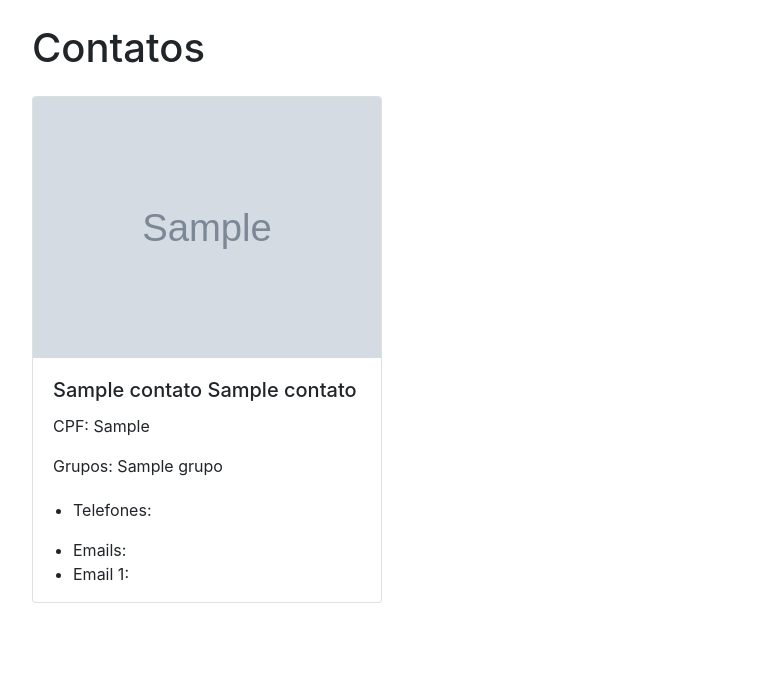
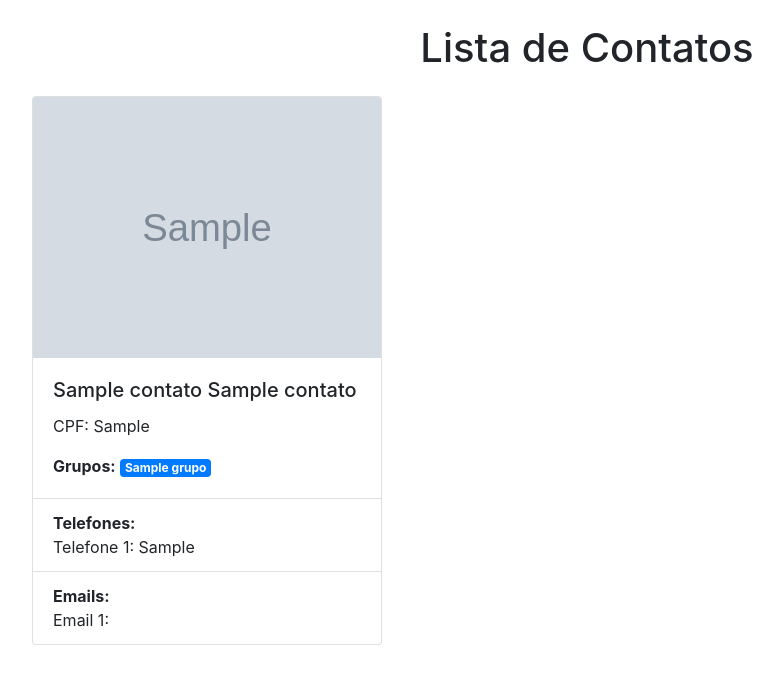
Before and after one commit to Giiovaninha/agendatelefonica, a Django app: page /contato/ in a window 1280 px wide. Shown: the top 684 px of the page, without its empty margins (53-836 px from the left). Run offline with Django 5.2, Linux system fonts and the light colour scheme; tables that the repository leaves empty hold one stand-in row (values such as "Sample post"); grey boxes marked "Sample" are stand-in pictures; some libraries are stand-ins or nearby versions.

Commit message:
Add files via upload

```diff
--- a/app/templates/contatos_list.html
+++ b/app/templates/contatos_list.html
@@ -4,6 +4,7 @@
 <head>
     <meta charset="UTF-8">
     <meta name="viewport" content="width=device-width, initial-scale=1, shrink-to-fit=no">
+    <title>Lista de Contatos</title>
     <link rel="stylesheet" href="https://stackpath.bootstrapcdn.com/bootstrap/4.1.3/css/bootstrap.min.css"
         integrity="sha384-MCw98/SFnGE8fJT3GXwEOngsV7Zt27NXFoaoApmYm81iuXoPkFOJwJ8ERdknLPMO" crossorigin="anonymous">
 </head>
@@ -11,7 +12,7 @@
 <body>
     {% load static %}
     <div class="container mt-4">
-        <h1 class="mb-4">Contatos</h1>
+        <h1 class="mb-4 text-center">Lista de Contatos</h1>
         <div class="row">
             {% for contato in contatos %}
             <div class="col-md-4 mb-4">
@@ -25,31 +26,48 @@
                         <h5 class="card-title">{{ contato.nome }} {{ contato.sobrenome }}</h5>
                         <p class="card-text">CPF: {{ contato.cpf }}</p>
                         <p class="card-text">
-                            Grupos:
+                            <strong>Grupos:</strong>
                             {% for grupo in contato.grupos.all %}
-                            {{ grupo.nome }}
+                            <span class="badge badge-primary">{{ grupo.nome }}</span>
                             {% endfor %}
                         </p>
                     </div>
-                    <ul>
-                        <li>Telefones:</li>
-                        {% for tel in contato.telefones_set.all %}
+                    <ul class="list-group list-group-flush">
+                        <li class="list-group-item">
+                            <strong>Telefones:</strong>
+                            <ul class="list-unstyled mb-0">
+                                {% for tel in contato.telefone_set.all %}
                                 <li>Telefone {{ forloop.counter }}: {{ tel.numero }}</li>
                                 {% endfor %}
                             </ul>
-                    <ul>
-                        <li>Emails:</li>
+                        </li>
+                        <li class="list-group-item">
+                            <strong>Emails:</strong>
+                            <ul class="list-unstyled mb-0">
                                 {% for email in contato.email_set.all %}
                                 <li>Email {{ forloop.counter }}: {{ email.endereco }}</li>
                                 {% endfor %}
                             </ul>
+                        </li>
+                    </ul>
                 </div>
             </div>
             {% empty %}
-            <h2>Nenhum contato foi adicionado na lista</h2>
+            <div class="col-12">
+                <h2 class="text-center">Nenhum contato foi adicionado na lista</h2>
+            </div>
             {% endfor %}
         </div>
     </div>
+    <script src="https://code.jquery.com/jquery-3.3.1.slim.min.js"
+        integrity="sha384-q8i/X+965DzO0rT7abK41JStQIAqVgRVzpbzo5smXKp4YfRvvH+8abtTE1Pi6jizo"
+        crossorigin="anonymous"></script>
+    <script src="https://cdnjs.cloudflare.com/ajax/libs/popper.js/1.14.3/umd/popper.min.js"
+        integrity="sha384-ZMP7rVo3mIykV+2+9J3UJ46jBk5br1N6oQ1rj9jmyRsbtOv5IJr8iFA+6HGL1/AN"
+        crossorigin="anonymous"></script>
+    <script src="https://stackpath.bootstrapcdn.com/bootstrap/4.1.3/js/bootstrap.min.js"
+        integrity="sha384-ChfqqxuZUCnJSK3+MXmPNIyE6ZbWh2IMqE241rYiqJxyMiZ6OW/JmZQ5stwEULTy"
+        crossorigin="anonymous"></script>
 </body>
 
 </html>
--- a/app/views.py
+++ b/app/views.py
@@ -13,8 +13,9 @@
 
 class contato_listView(View):
     def get(self,request,*args,**kwargs):
-        contato = Contato.objects.all()
-        return render(request, 'contatos_list.html', {'contatos': contato})
+        contato = Contato.objects.filter()
+        usuarios = Usuario.objects.all()
+        return render(request, 'contatos_list.html', {'contatos': contato, 'usuarios': usuarios})
 
 
 class grupo_listView(View):
@@ -26,7 +27,7 @@
 class telefone_listView(View):
     def get(self,request,*args,**kwargs):
         telefone = Telefone.objects.all()
-        return render(request, 'telefones_list.html', {'telefone': telefone})
+        return render(request, 'usuarios_list.html', {'telefone': telefone})
 
 
 
```
Also changed, not shown: app/templates/base.html (+35 -27 lines), fotos/Venda_de_mudas_de_frutíferas.vpd.png (added), fotos/Venda_de_mudas_de_frutíferas.vpd_QCiYGC1.png (added), fotos/Venda_de_mudas_de_frutíferas.vpd_XZya5fQ.png (added). Lines whose indentation alone changed are shown as unchanged.
